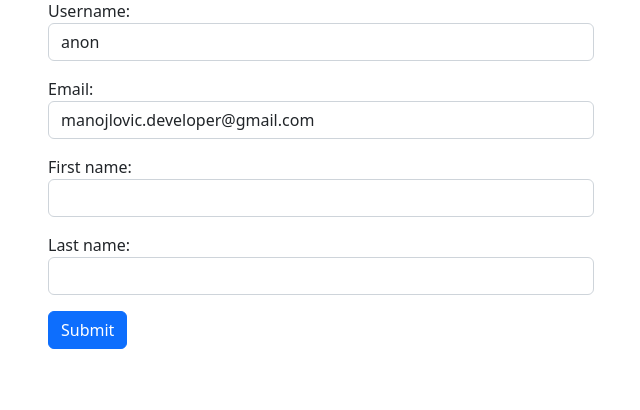
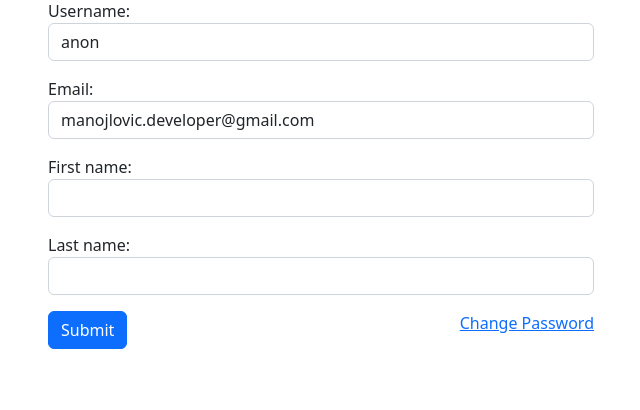
Before and after one commit to tindyc/Fika, a Django app: page /members/profile_edit in a window 1280 px wide. Shown: the part 121-531 px from the top of the page, without its empty margins (319-959 px from the left). Run offline with Django 4.2, Linux system fonts and the light colour scheme; a user stored in the database is signed in.

Commit message:
Add anchor tag for change_password action

```diff
--- a/members/templates/members/member_edit.html
+++ b/members/templates/members/member_edit.html
@@ -19,7 +19,10 @@
                 <form action="{% url 'profile_edit' %}" method="post">
                     {% csrf_token %}
                       {{user_form.as_p}}
-                      <button type="submit" class="btn btn-primary">Submit</button>
+                      <div class="form-group d-flex justify-content-between">
+                          <button type="submit" class="btn btn-primary">Submit</button>
+                          <a class="ms-auto" href="{% url 'password_change'%}">Change Password</a>
+                      </div>
                     </div>
                 </form>
             </div>
```
